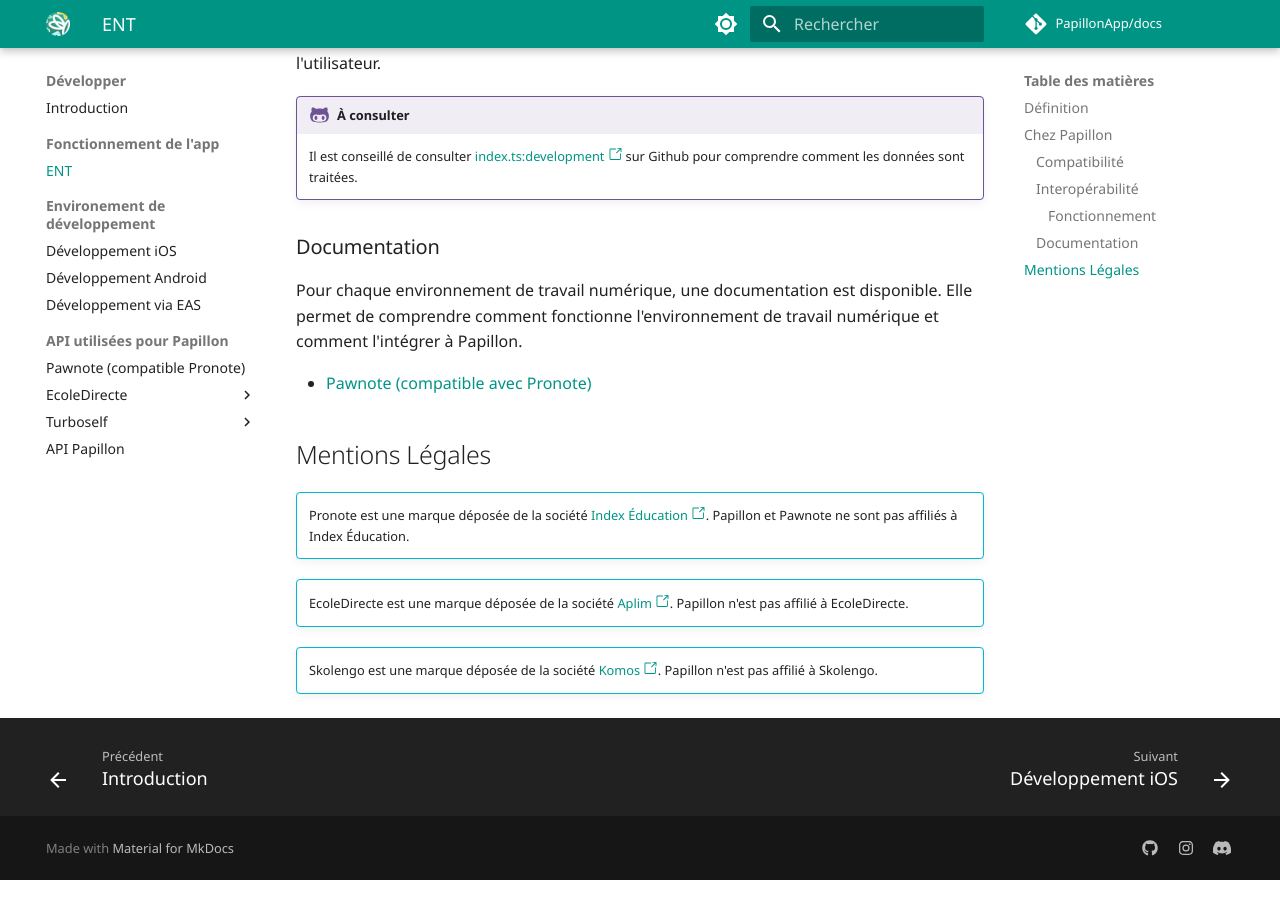
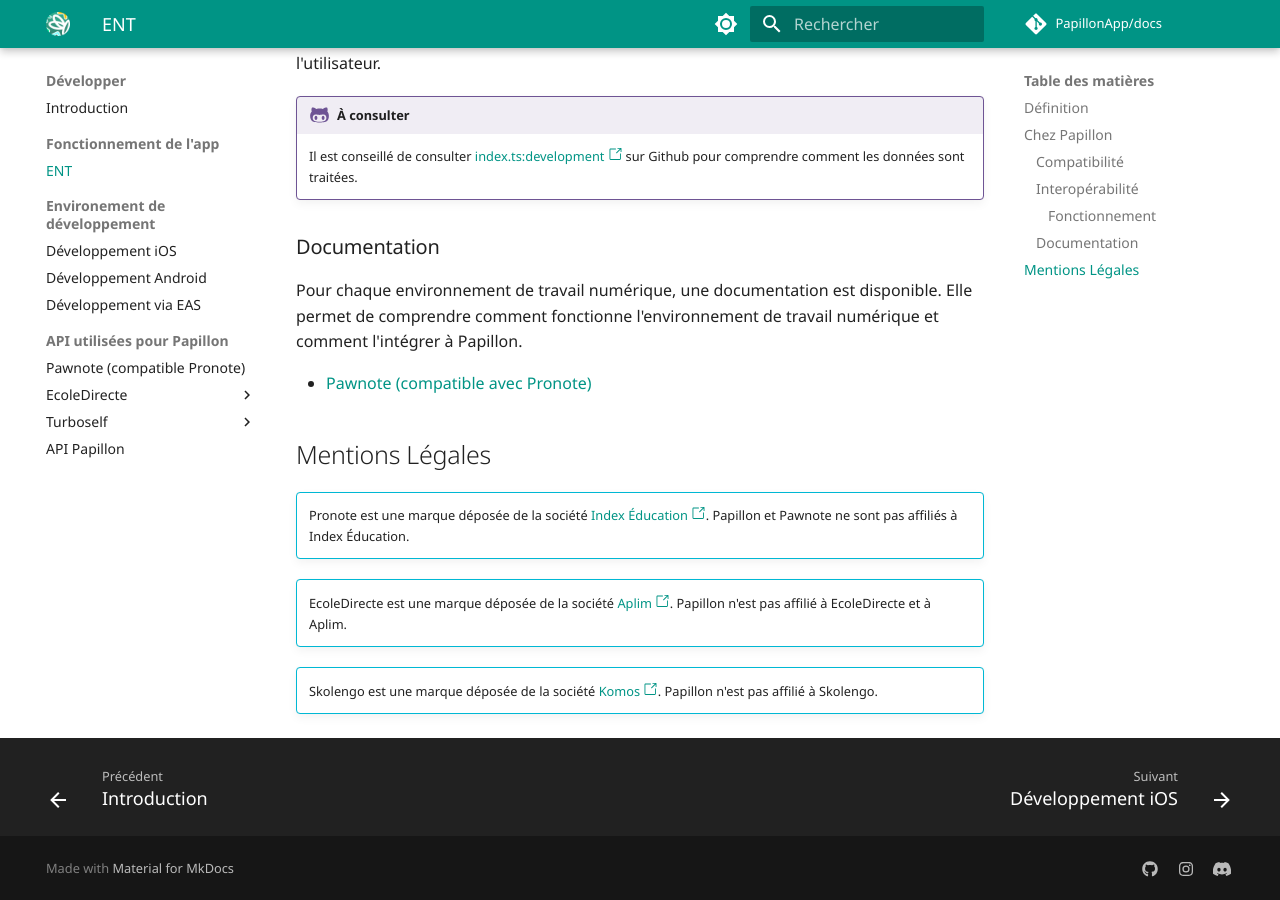
Before and after one commit to PapillonApp/docs, an MkDocs documentation site: the page built from docs/development/ent.md, in a window 1280 px wide and 900 px high, scrolled down 1238 px. Built offline with MkDocs 1.6.1 and Material for MkDocs 9.7.7, drawn with Linux system fonts in a browser that asks for light colours; comment, search, counter and statistics services are not loaded.

Commit message:
fix: lien Aplim dans `ent.md`

```diff
--- a/docs/development/ent.md
+++ b/docs/development/ent.md
@@ -57,7 +57,7 @@ Pour chaque environnement de travail numérique, une documentation est disponibl
     Pronote est une marque déposée de la société [Index Éducation :octicons-link-external-24:](https://www.index-education.com/){target='_blank'}. Papillon et Pawnote ne sont pas affiliés à Index Éducation.
 
 !!! info ""
-    EcoleDirecte est une marque déposée de la société [Aplim :octicons-link-external-24:](https://www.ecoledirecte.com/){target='_blank'}. Papillon n'est pas affilié à EcoleDirecte.
+    EcoleDirecte est une marque déposée de la société [Aplim :octicons-link-external-24:](https://www.aplim.fr/){target='_blank'}. Papillon n'est pas affilié à EcoleDirecte et à Aplim.
 
 !!! info ""
     Skolengo est une marque déposée de la société [Komos :octicons-link-external-24:](https://www.skolengo.com/fr/mentions-legales){target='_blank'}. Papillon n'est pas affilié à Skolengo.
```
